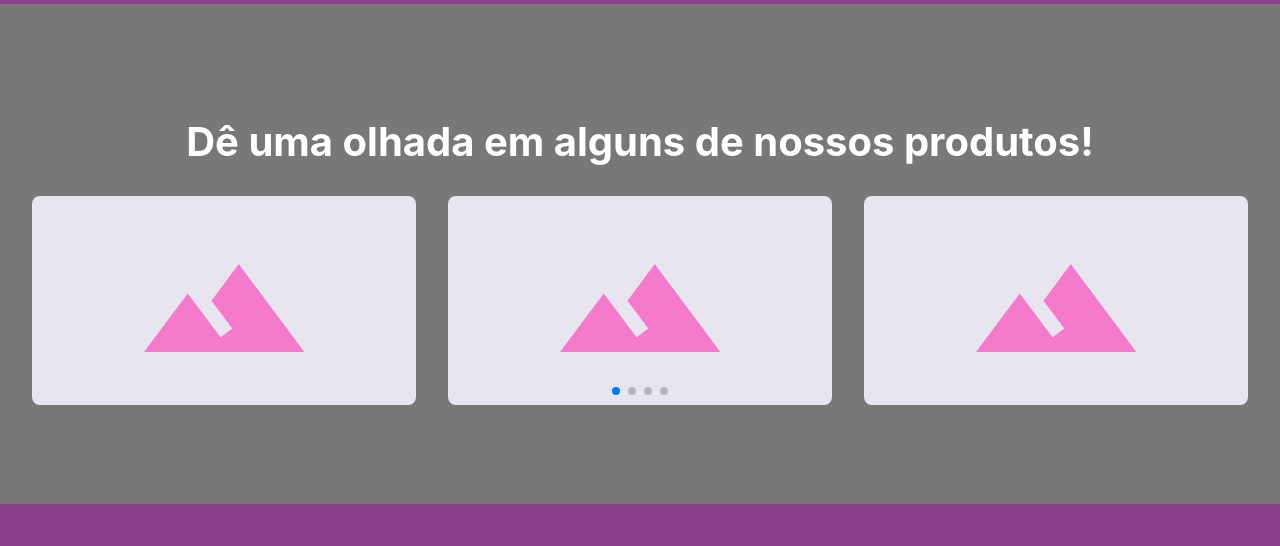
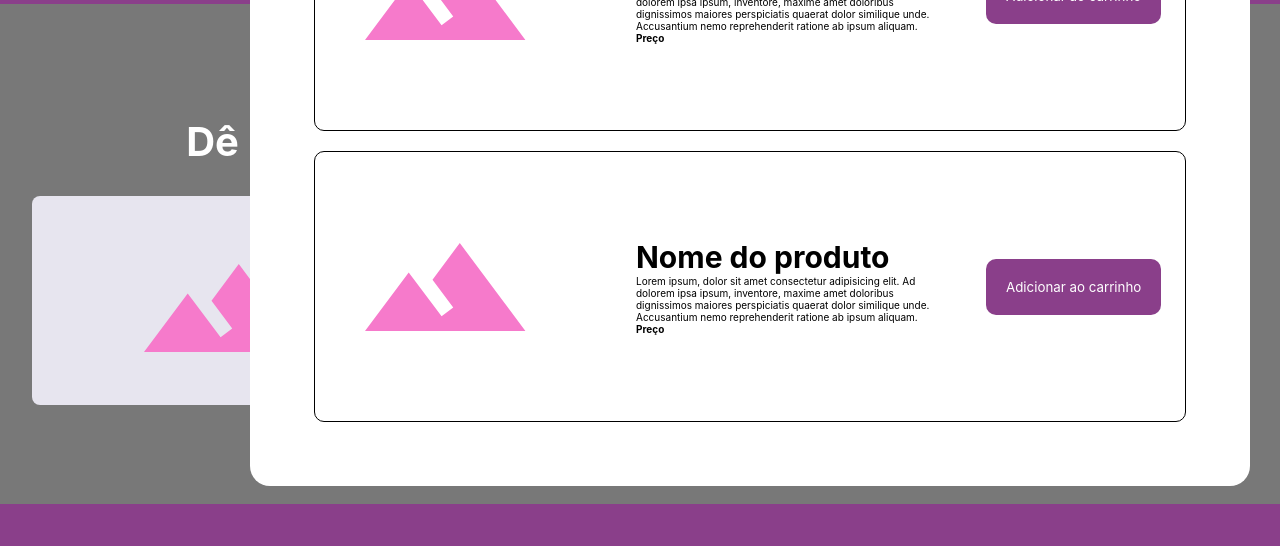
Before and after one commit to matheussegre/Projeto-Saito-novo, a plain HTML site: page index.html in a window 1280 px wide. Shown: the part 584-1130 px from the top of the page. Drawn offline with nearby package versions, Linux system fonts and the light colour scheme.

Commit message:
Aba descrição

```diff
--- a/index.html
+++ b/index.html
@@ -50,6 +50,43 @@
           <button id="buttonCadastro">CADASTRAR</button>
         </form>
       </div>
+    </div>
+  </div>
+
+  <div class="s-produtos">
+    <div class="overlay"></div>
+    <div class="conteudo">
+      <div class="area-image">
+        <img src="./img/image-post.svg" alt="">
+      </div>
+      <div class="texto">
+        <h3>Nome do produto</h3>
+        <p>Lorem ipsum, dolor sit amet consectetur adipisicing elit. Ad dolorem ipsa ipsum, inventore, maxime amet doloribus dignissimos maiores perspiciatis quaerat dolor similique unde. Accusantium nemo reprehenderit ratione ab ipsum aliquam.</p>
+        <strong>Preço</strong>
+      </div>
+      <button>Adicionar ao carrinho</button>
+    </div>
+    <div class="conteudo">
+      <div class="area-image">
+        <img src="./img/image-post.svg" alt="">
+      </div>
+      <div class="texto">
+        <h3>Nome do produto</h3>
+        <p>Lorem ipsum, dolor sit amet consectetur adipisicing elit. Ad dolorem ipsa ipsum, inventore, maxime amet doloribus dignissimos maiores perspiciatis quaerat dolor similique unde. Accusantium nemo reprehenderit ratione ab ipsum aliquam.</p>
+        <strong>Preço</strong>
+      </div>
+      <button>Adicionar ao carrinho</button>
+    </div>
+    <div class="conteudo">
+      <div class="area-image">
+        <img src="./img/image-post.svg" alt="">
+      </div>
+      <div class="texto">
+        <h3>Nome do produto</h3>
+        <p>Lorem ipsum, dolor sit amet consectetur adipisicing elit. Ad dolorem ipsa ipsum, inventore, maxime amet doloribus dignissimos maiores perspiciatis quaerat dolor similique unde. Accusantium nemo reprehenderit ratione ab ipsum aliquam.</p>
+        <strong>Preço</strong>
+      </div>
+      <button>Adicionar ao carrinho</button>
     </div>
   </div>
 
--- a/scss/_home.scss
+++ b/scss/_home.scss
@@ -57,3 +57,60 @@
       }
     }
 }
+
+.s-produtos{
+  position: absolute;
+
+  display: flex;
+  flex-direction: column;
+  gap: 20px;
+
+  width: 100%;
+  max-width: 100rem;
+  height: 100rem;
+
+  top: 70px;
+  left: 250px;
+
+  padding: 64px;
+  border-radius: 20px;
+
+  z-index: 2025;
+  background-color: white;
+
+  .conteudo{
+    display: flex;
+    align-items: center;
+
+    height: 30rem;
+
+    border-radius: 10px;
+
+    border: 1px solid black;
+
+    .area-image{
+      margin: 0 50px;
+    }
+
+    .texto{
+      margin-left: 60px;
+      max-width: 300px;
+      h3{
+        font-size: 3rem;
+      }
+    }
+    button{
+      padding: 20px;
+
+      margin-left: 50px;
+
+      border-radius: 10px;
+      color: white;
+      background-color: $background;
+      &:hover{
+        background-color: rgb(192, 132, 192);
+        color: rgb(8, 8, 8);
+      }
+    }
+  }
+}
```
Also changed, not shown: css/main.css, prod.html (added), 1 other file.
